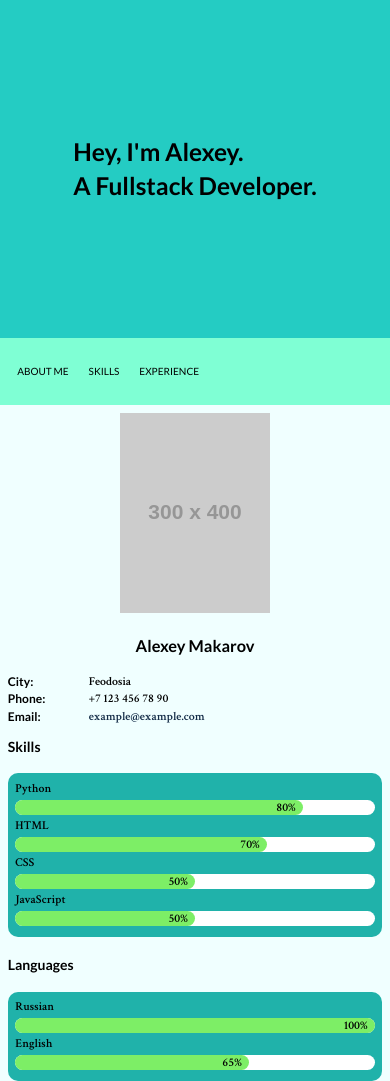
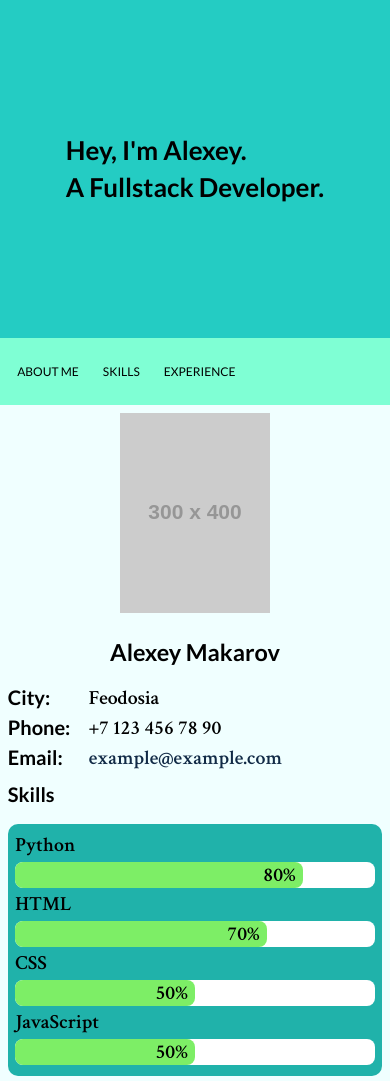
Before and after one commit to M4kar0vAl/CV, a plain HTML site: page index.html in a window 390 px wide. Shown: the top 1081 px of the page. Drawn offline with Linux system fonts and the light colour scheme; placeholder pictures from the web are drawn by us.

Commit message:
fix font-sizes again

```diff
--- a/style.css
+++ b/style.css
@@ -143,7 +143,6 @@ ul {
     row-gap: 5%;
     margin-top: 5%;
     height: 5%;
-    font-size: 16px;
 }
 
 .side-block {
@@ -188,7 +187,6 @@ ul {
     background-color: #20b2aa;
     padding: 2%;
     border-radius: 10px;
-    font-size: 16px;
 }
 
 .skill-container {
@@ -405,22 +403,22 @@ ul {
 }
 
 @media screen and (min-width:700px) and (max-width: 930px) {
-    .navbar {
-        font-size: 14px;
+    body {
+        font-size: 20px;
     }
 
     .side-photo-container {
         width: 70%;
     }
-
-    .side-grid, .skill-bar {
-        font-size: 16px;
-    }
 }
 
 @media screen and (max-width: 700px) {
     body {
-        font-size: 16px;
+        font-size: 22px;
+    }
+
+    .header-text {
+        font-size: 1.75em;
     }
 
     .side-section {
@@ -435,14 +433,6 @@ ul {
         flex-direction: column;
     }
 
-    .side-grid, .skill-bar {
-        font-size: 14px;
-    }
-
-    .navbar {
-        font-size: 12px;
-    }
-
     .footer-link, .copyright {
         font-size: 12px;
     }
@@ -450,33 +440,25 @@ ul {
 
 @media screen and (max-width: 400px) {
     body {
-        font-size: 14px;
-    }
-
-    .side-grid, .skill-bar {
-        font-size: 12px;
+        font-size: 20px;
     }
 
     .header-text {
-        font-size: 1.75em;
+        font-size: 1.3em;
     }
 
     .navbar {
-        font-size: 10px;
+        font-size: 12px;
     }
 }
 
 @media screen and (min-width: 1600px) {
     body {
-        font-size: 20px;
+        font-size: 24px;
     }
 
     .navbar {
-        font-size: 18px;
-    }
-
-    .side-grid, .skill-bar {
-        font-size: 18px;
+        font-size: 20px;
     }
 
     .right::before {
```
